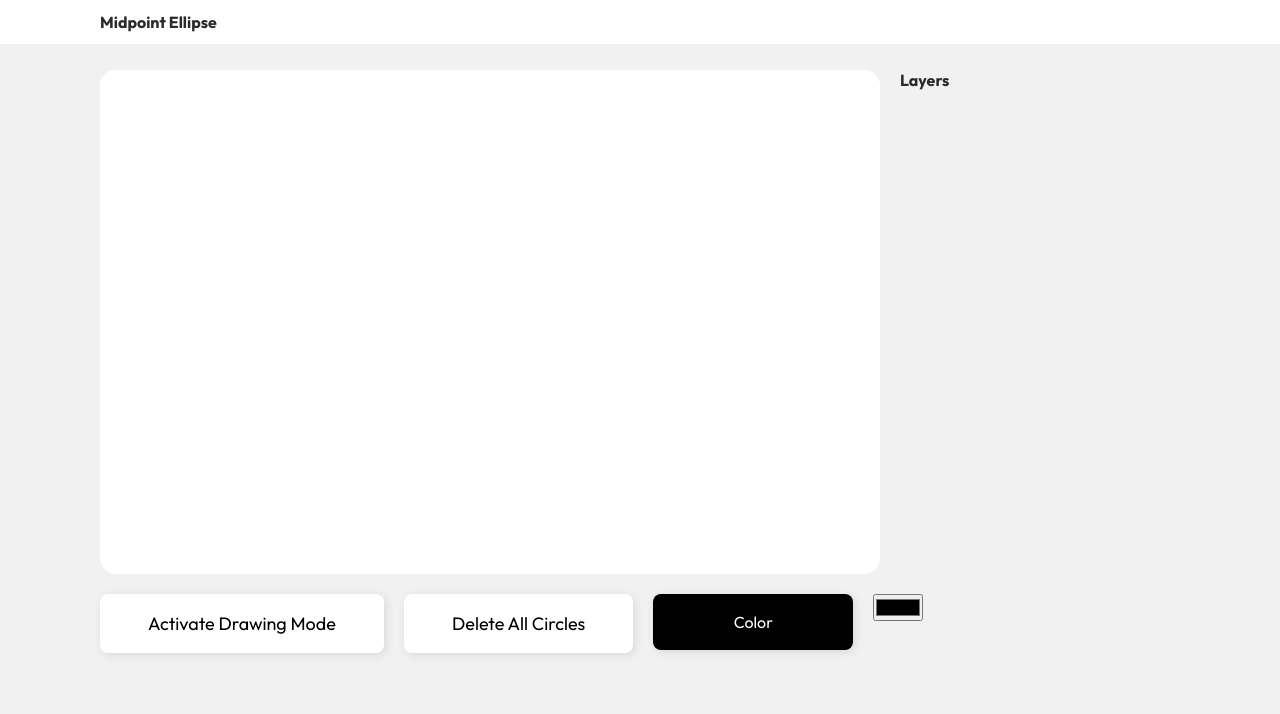
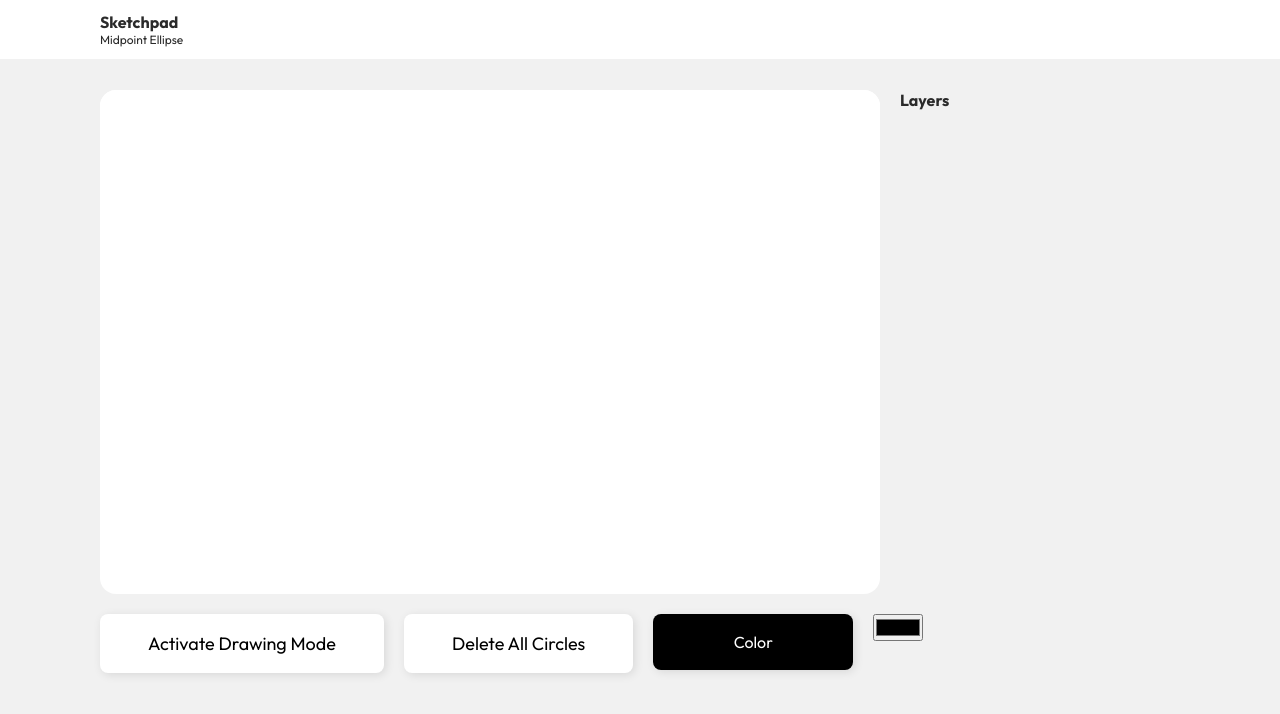
Before and after one commit to labadcloyd/graphics-finals, a Next.js app: page / in a window 1280 px wide. Shown: the top 714 px of the page. Built offline with nearby package versions, Linux system fonts and the light colour scheme.

Commit message:
updated navbar

```diff
--- a/src/app/page.module.css
+++ b/src/app/page.module.css
@@ -11,5 +11,5 @@
   flex-direction: column;
   justify-content: flex-start;
   align-items: flex-start;
-  padding: 70px 0;
+  padding: 90px 0;
 }
--- a/src/layouts/Navbar/Navbar.js
+++ b/src/layouts/Navbar/Navbar.js
@@ -4,7 +4,8 @@ export default function Navbar() {
     <div className={styles.wrapper}>
       <div className={styles.container}>
         <div>
-          <h4>Midpoint Ellipse</h4>
+          <h4>Sketchpad</h4>
+          <p>Midpoint Ellipse</p>
         </div>
         <div></div>
       </div>
--- a/src/layouts/Navbar/styles.module.css
+++ b/src/layouts/Navbar/styles.module.css
@@ -18,3 +18,6 @@
 	justify-content: flex-start;
 	align-items: center;
 }
+.wrapper p {
+	font-size: 12px;
+}
```
